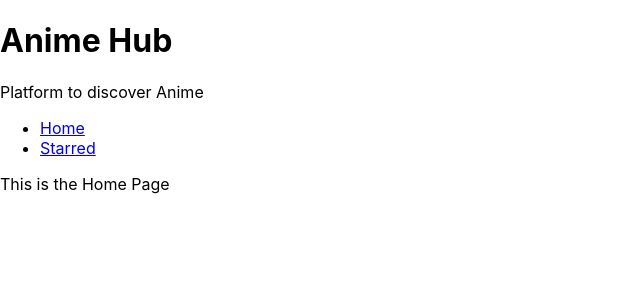
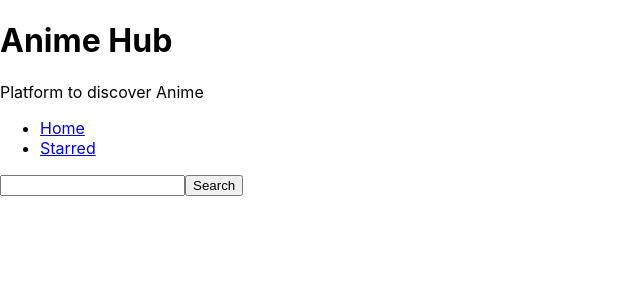
Before and after one commit to Str4nge/anime-hub, a React (Create React App) app: page / in a window 1280 px wide. Shown: the top 300 px of the page, without its empty margins (0-640 px from the left). Built offline with nearby package versions, Linux system fonts and the light colour scheme.

Commit message:
added kitsu API

```diff
--- /dev/null
+++ b/src/config.js
@@ -0,0 +1,8 @@
+const API_BASE_URL = 'https://kitsu.io/api/edge/anime';
+
+export const getApiResult = async queryString => {
+  const response = await fetch(`${API_BASE_URL}?${queryString}`).then(res => {
+    return res.json();
+  });
+  return response;
+};
--- a/src/pages/Home.js
+++ b/src/pages/Home.js
@@ -1,8 +1,62 @@
-import React from 'react';
+import React, { useState } from 'react';
 import MainPageLayout from '../components/MainPageLayout';
+import { getApiResult } from '../config';
 
 const Home = () => {
-  return <MainPageLayout>This is the Home Page</MainPageLayout>;
+  const [input, setInput] = useState('');
+  const [results, setResults] = useState(null);
+
+  const search = () => {
+    getApiResult(`filter[text]=${input}`).then(result => {
+      setResults(result.data);
+      console.log(result.data);
+    });
+  };
+
+  const keyPress = ev => {
+    if (ev.keyCode === 13) {
+      search();
+    }
+  };
+  const inputChange = ev => {
+    setInput(ev.target.value);
+  };
+
+  const renderResult = () => {
+    if (results && results.length === 0) {
+      return <div>No Results</div>;
+    }
+    if (results && results.length > 0) {
+      return (
+        <div>
+          {results.map(item => {
+            return (
+              <div key={item.id}>
+                {' '}
+                {item.attributes.titles.en_jp} | {item.attributes.titles.ja_jp}
+              </div>
+            );
+          })}
+        </div>
+      );
+    }
+    return null;
+  };
+
+  return (
+    <MainPageLayout>
+      <input
+        type="text"
+        onChange={inputChange}
+        value={input}
+        onKeyDown={keyPress}
+      />
+      <button type="button" onClick={search}>
+        Search
+      </button>
+      {renderResult()}
+    </MainPageLayout>
+  );
 };
 
 export default Home;
```
